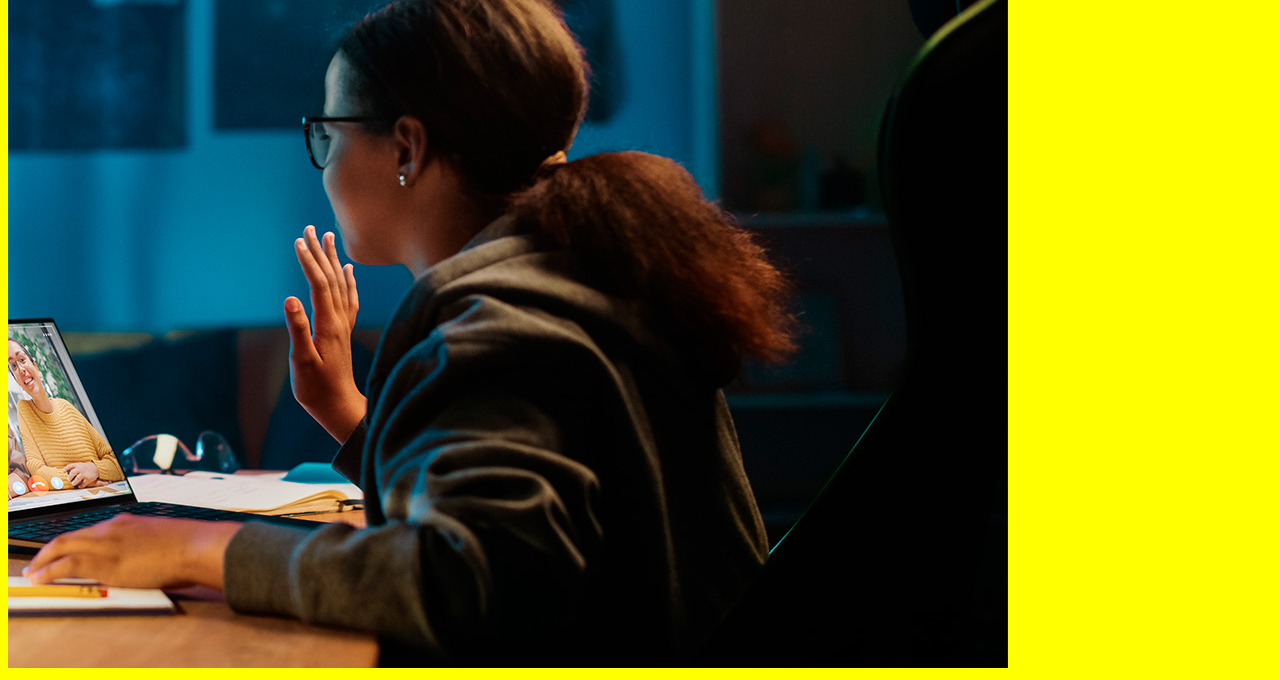
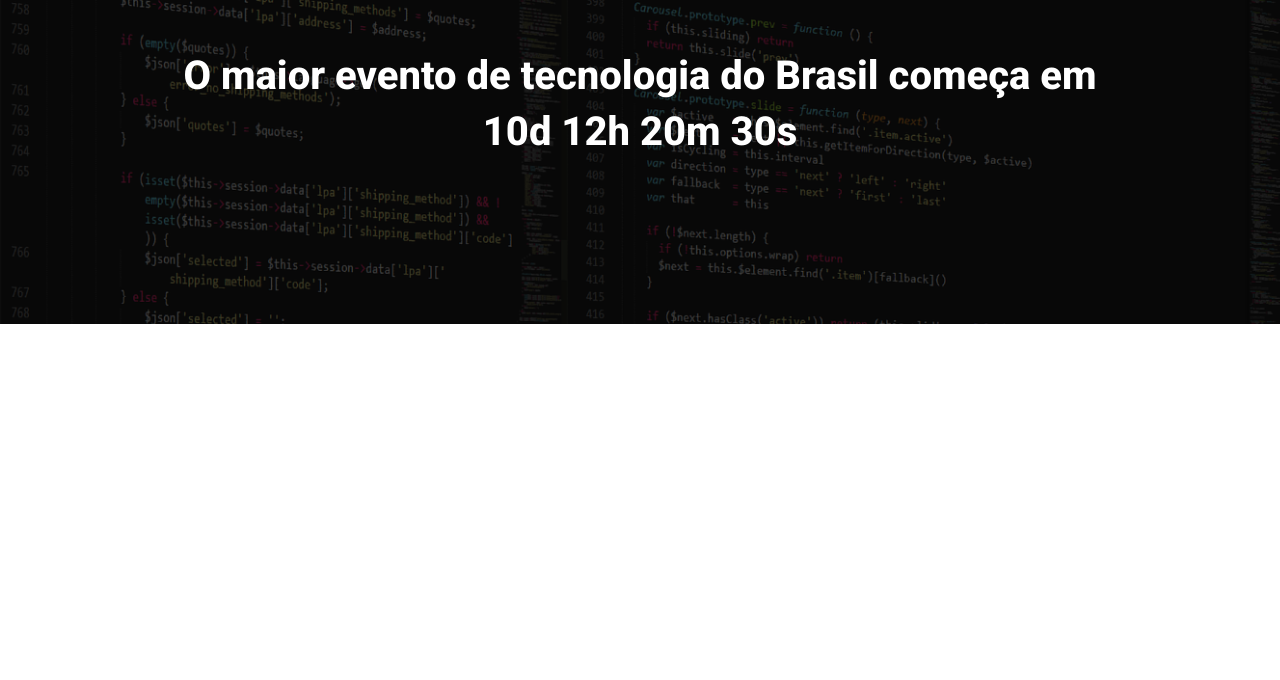
Before and after one commit to silas-souza/ebac_tech_talks, a website built with Parcel: page src/index.html in a window 1280 px wide. Shown: the part 160-840 px from the top of the page. After the commit the page ends 800 px from the top, so only its background shows below. Built offline with nearby package versions, Linux system fonts and the light colour scheme.

Commit message:
criando o hero

```diff
--- a/src/index.html
+++ b/src/index.html
@@ -1,14 +1,29 @@
 <!DOCTYPE html>
-<html lang="en">
+<html lang="pt-br">
 <head>
     <meta charset="UTF-8">
     <meta name="viewport" content="width=device-width, initial-scale=1.0">
-    <title>Document</title>
+    <title>EBAC Tech Talks</title>
+    <link rel="preconnect" href="https://fonts.googleapis.com">
+    <link rel="preconnect" href="https://fonts.gstatic.com" crossorigin>
+    <link href="https://fonts.googleapis.com/css2?family=Roboto:ital,wght@0,100..900;1,100..900&display=swap" rel="stylesheet">
     <link rel="stylesheet" href="styles/main.scss">
 </head>
 <body>
-    <h1>olá mundo</h1>
-    <img src="./images/backend.png" alt="">
+    <header class="hero">
+        <div class="container">
+            <img class="hero__logo" src="./images/ebac_logo.svg" alt="EBAC">
+            <p class="hero__text">
+                O maior evento de tecnologia do Brasil começa em 10d 12h 20m 30s
+            </p>
+        </div>
+    </header>
+
+
+
+
+
+
     <script src="./scripts/main.js"></script>
 </body>
 </html>
--- /dev/null
+++ b/src/styles/_hero.scss
@@ -0,0 +1,51 @@
+.hero {
+    padding-top: 64px;
+    padding-bottom: 100px;
+    background-image: url(../images/fundo.png);
+    background-repeat: no-repeat;
+    background-size: cover;
+    position: relative;
+
+    .container {
+        position: relative;
+    }
+
+    &::before {
+        position: absolute;
+        top: 0;
+        left: 0;
+        width: 100%;
+        height: 100%;
+        background-color: #000;
+        content: '';
+        opacity: 0.7;
+    }
+
+    &__text {
+        margin-top: 64px;
+        margin-bottom: 64px;
+        font-size: 40px;
+        line-height: 56px;
+        font-weight: 800;
+        text-align: center;
+
+    }
+
+    &__logo {
+        margin: 0 auto;
+        height: 80px;
+        display: block;
+    }
+
+    @media (max-width: 640px) {
+        padding: 40px 0;
+        &__logo {
+            height: 40px;
+        }
+        &__text {
+            font-size: 22px;
+            line-height: 24px;
+            margin: 24px 0;
+        }
+    }
+}
--- a/src/styles/main.scss
+++ b/src/styles/main.scss
@@ -1,3 +1,24 @@
-body {
-    background-color: yellow;
+@use 'hero';
+
+
+* {
+    margin: 0;
+    padding: 0;
+    box-sizing: border-box;
+    font-family: Roboto, sans-serif;
+    color: #fff;
 }
+
+.container {
+    max-width: 960px;
+    width: 100%;
+    margin: 0 auto;
+
+    @media (max-width: 640px) {
+        max-width: 80%;
+    }
+
+    @media (max-width: 1024px) {
+        max-width: 90%;
+    }
+}
```
